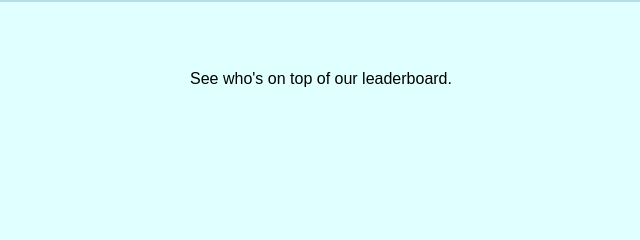
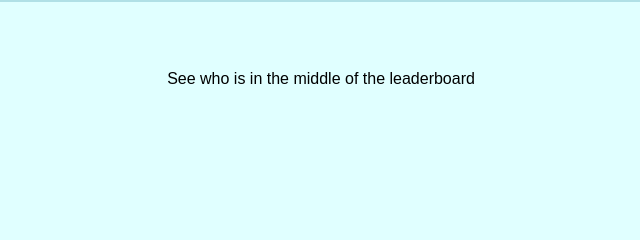
Before and after one commit to PandaGrdn/AnonTutoring, a website: page public/leaderboard.html in a window 1280 px wide. Shown: the part 176-416 px from the top of the page, 319-959 px from the left. Drawn offline with Linux system fonts and the light colour scheme.

Commit message:
I changed leaderboard text

```diff
--- a/public/leaderboard.html
+++ b/public/leaderboard.html
@@ -25,7 +25,7 @@
     <main>
         <section>
             <h2>Leaderboard</h2>
-            <p>See who's on top of our leaderboard.</p>
+            <p>See who is in the middle of the leaderboard</p>
         </section>
     </main>
     <footer>
```
